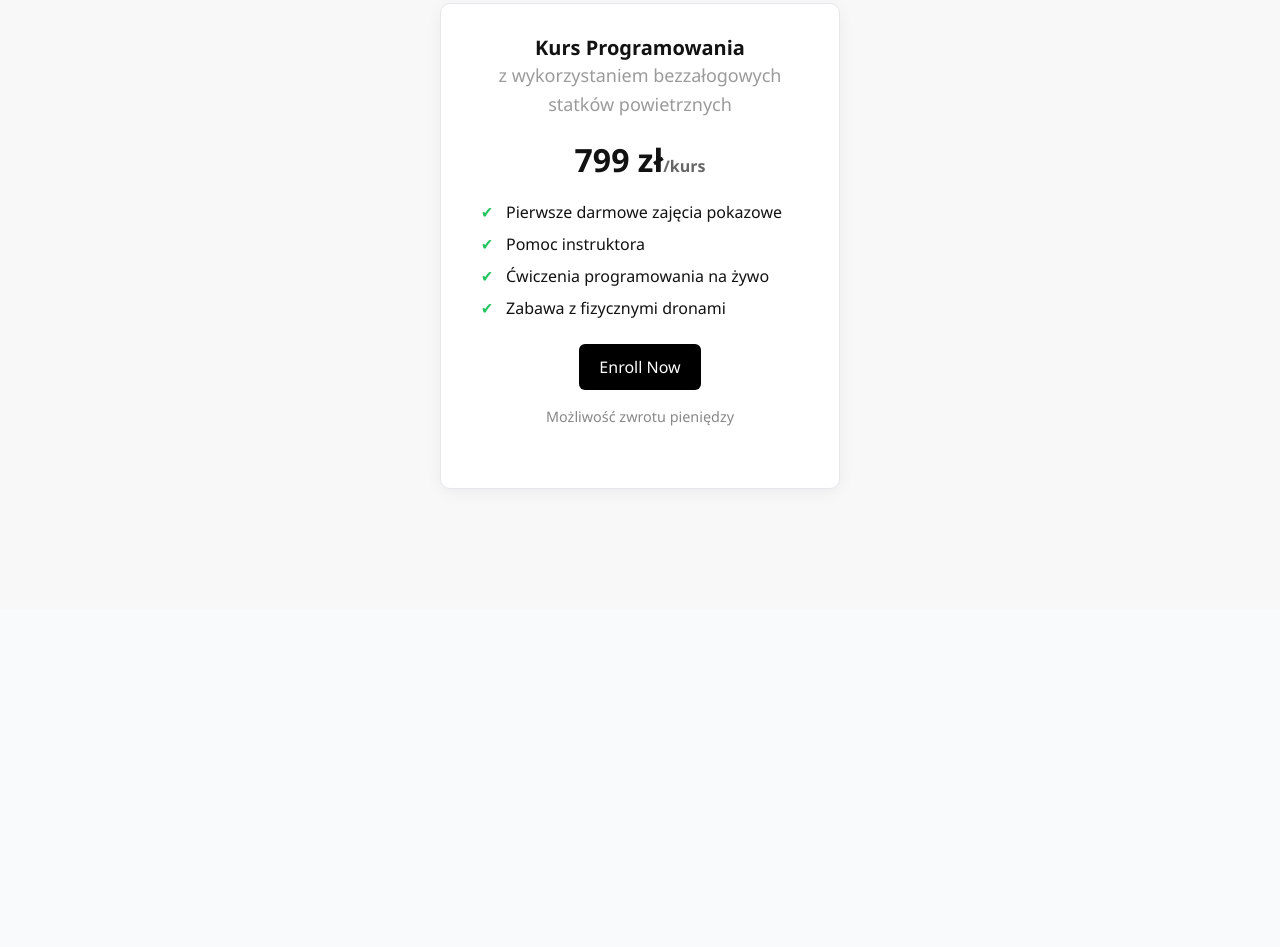
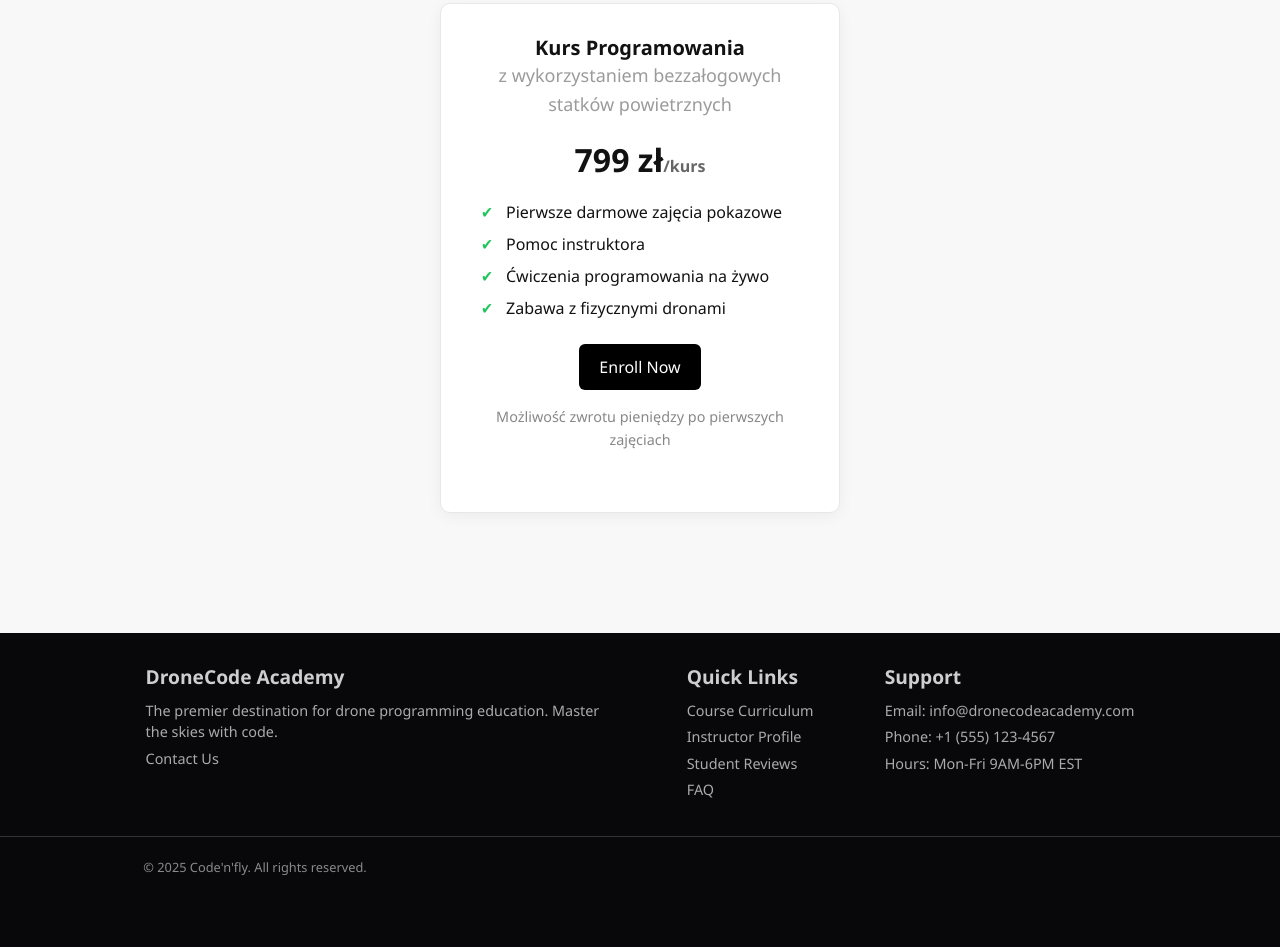
Before and after one commit to stqchv/Code-nFly-website, a website: page public/index.html in a window 1280 px wide. Shown: the part 1782-2729 px from the top of the page. Before the commit the page ends 2391 px from the top, so only its background shows below. Drawn offline with Linux system fonts and the light colour scheme.

Commit message:
pierwszy commit frontu

```diff
--- a/public/index.html
+++ b/public/index.html
@@ -114,9 +114,35 @@
           <li>Zabawa z fizycznymi dronami</li>
         </ul>
         <button class="pricing__button">Enroll Now</button>
-        <p class="pricing__guarantee">Możliwość zwrotu pieniędzy</p>
+        <p class="pricing__guarantee">Możliwość zwrotu pieniędzy po pierwszych zajęciach</p>
       </div>
     </section>
+
+    <footer>
+      <div class="footer-container">
+        <div class="footer-section">
+          <h3>DroneCode Academy</h3>
+          <p>The premier destination for drone programming education. Master the skies with code.</p>
+          <p>Contact Us</p>
+        </div>
+        <div class="footer-section">
+          <h3>Quick Links</h3>
+          <p>Course Curriculum</p>
+          <p>Instructor Profile</p>
+          <p>Student Reviews</p>
+          <p>FAQ</p>
+        </div>
+        <div class="footer-section">
+          <h3>Support</h3>
+          <p>Email: info@dronecodeacademy.com</p>
+          <p>Phone: +1 (555) 123-4567</p>
+          <p>Hours: Mon-Fri 9AM-6PM EST</p>
+        </div>
+      </div>
+      <div class="footer-bottom">
+        <p>© 2025 Code'n'fly. All rights reserved.</p>
+      </div>
+    </footer>
 
 
     <script src="script.js"></script>
--- a/public/script.js
+++ b/public/script.js
@@ -3,7 +3,7 @@ document.addEventListener("DOMContentLoaded", () => {
 
   setTimeout(() => {
     loader.classList.add("hide");
-  }, 3000);
+  }, 1200);
 
   loader.addEventListener("transitionend", () => {
     loader.remove();
--- a/public/style.css
+++ b/public/style.css
@@ -34,7 +34,7 @@ body {
 .loader-logo {
   width: 150px;
   opacity: 1;
-  animation: loaderAnimation 2.5s ease forwards;
+  animation: loaderAnimation 2s ease forwards;
 }
 
 #loader.hide .loader-logo {
@@ -44,9 +44,9 @@ body {
 
 @keyframes loaderAnimation {
   0% { transform: scale(0.7); opacity: 0; }
-  30% { transform: scale(1.05); opacity: 1; }
-  70% { transform: scale(1); opacity: 1; }
-  100% { transform: translateY(-70vh); opacity: 1; }
+  20% { transform: scale(1.05); opacity: 1; }
+  40% { transform: scale(1); opacity: 1; }
+  100% { transform: translateY(-70vh); opacity: 0; }
 }
 
 
@@ -369,8 +369,50 @@ p {
   font-size: 0.9rem;
 }
 
+/* === FOOTER === */
+footer {
+  background-color: #08080a;
+  color: #cecece;
+  padding: 20px 0;
+  font-family: Arial, sans-serif;
+}
 
+.footer-container {
+  max-width: 1100px;
+  margin: 0 auto;
+  display: flex;
+  justify-content: space-around;
+  flex-wrap: wrap;
+  padding: 0 20px;
+}
 
+.footer-section {
+  margin: 10px 0;
+}
+
+.footer-section h3 {
+  font-size: 1.2em;
+  margin-bottom: 10px;
+}
+
+.footer-section p {
+  font-size: 0.9em;
+  color: #ababab;
+  margin: 5px 0;
+  line-height: 1.5;
+}
+
+.footer-bottom {
+  text-align: center;
+  padding: 20px;
+  border-top: 1px solid #333;
+  margin-top: 20px;
+}
+
+.footer-bottom p {
+  font-size: .8em;
+  color: #8a8a8a;
+}
 
 /* ======= Responsive ======= */
 
@@ -418,4 +460,9 @@ p {
   p {
     font-size: 1rem;
   }
+
+  .footer-container {
+    flex-direction: column;
+    text-align: center;
+  }
 }
```
